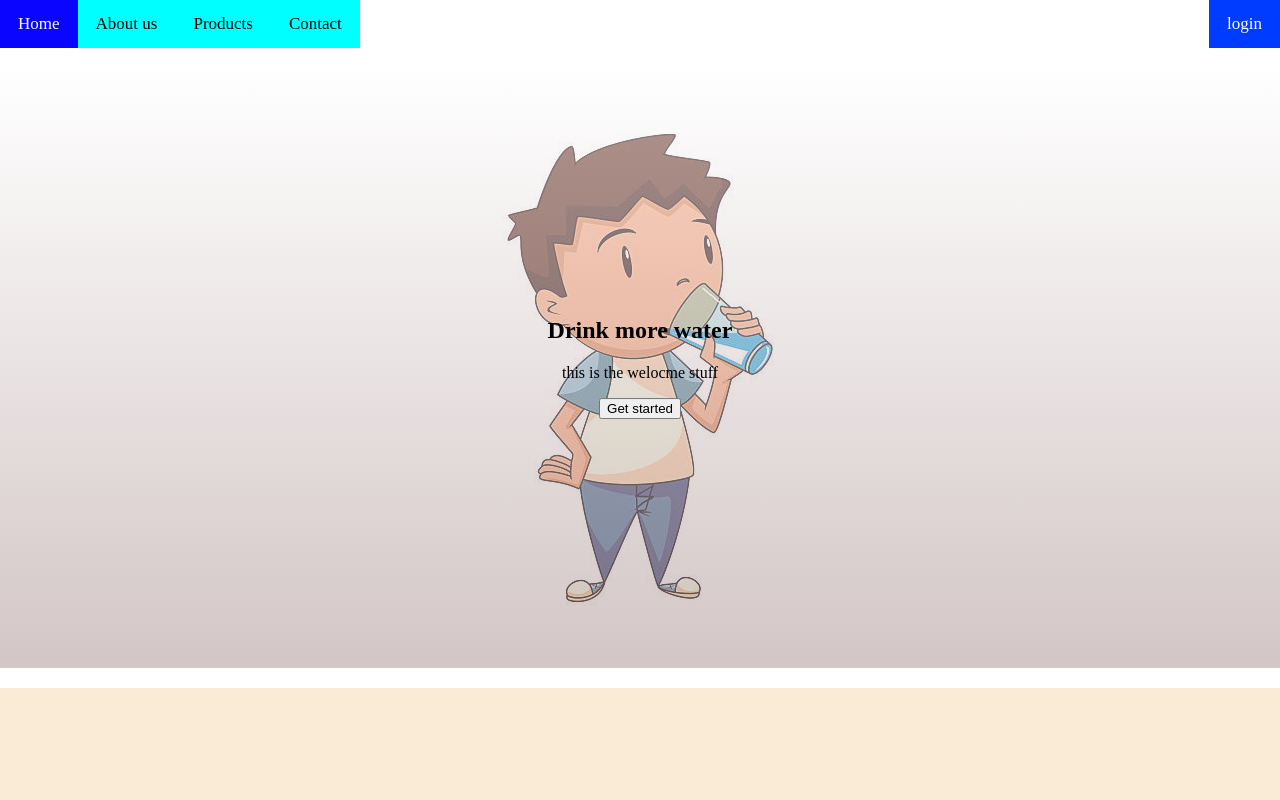
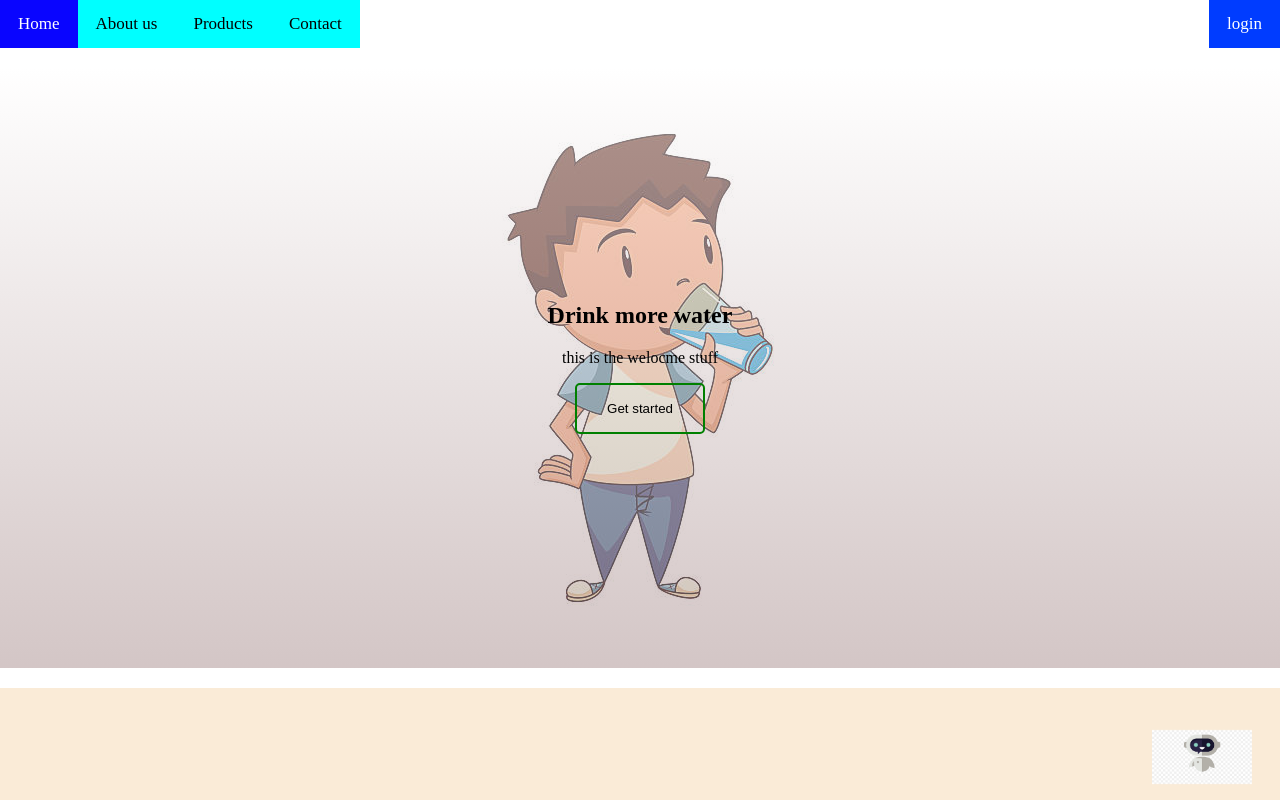
Before and after one commit to Drkiller325/PW_Labs, a plain HTML site: page index.html in a window 1280 px wide. Shown: the top 800 px of the page. Drawn offline with Linux system fonts and the light colour scheme.

Commit message:
add mascot/sticky-nav (#3)

```diff
--- a/index.css
+++ b/index.css
@@ -10,12 +10,16 @@ body {
   }
 
 .topnav {
+    position: sticky;
+    top: 0%;
+    left: 0%;
     background-color: #ffffff;
     overflow: hidden;
   }
 
   /* Style the links inside the navigation bar */
   .topnav a {
+    position: relative;
     float: left;
     color: #000000;
     background-color: aqua;
@@ -58,6 +62,18 @@ body {
     left: 50%;
     transform: translate(-50%, -50%);
     color: rgb(0, 0, 0);
+  }
+
+  .Labding_button {
+    background-color: transparent;
+    border: 2px solid green;
+    cursor: pointer;
+    border-radius: 5px;
+    padding: 16px 30px;
+  }
+
+  .Labding_button:hover {
+    background-color: green;
   }
 
   .About {
@@ -130,3 +146,21 @@ body {
   .card button:hover {
     opacity: 0.7;
   }
+
+  @keyframes mascot {
+
+  }
+
+  img.mascot {
+    position: sticky;
+    bottom: 2%;
+    left: 90%;
+    max-width: 100px;
+    height: auto;
+
+  }
+
+  img.mascot:hover {
+    cursor: pointer;
+
+  }
--- a/index.html
+++ b/index.html
@@ -20,7 +20,7 @@
         <div class="welcome-text">
           <h1>Drink more water</h1>
           <p>this is the welocme stuff</p>
-          <button>Get started</button>
+          <button class="Labding_button">Get started</button>
         </div>
       </section>
       <section class="About" id="about">
@@ -63,5 +63,7 @@
     </main>
     <footer class="footer">Hydration Nation 2024</footer>
 
+    <img class="mascot" src="images.png" alt="help">
+
   </body>
 </html>
--- a/index.js
+++ b/index.js
@@ -0,0 +1,4 @@
+function myFunction() {
+    var popup = document.getElementById("myPopup");
+    popup.classList.toggle("show");
+  }
```
Also changed, not shown: images.png (added).
